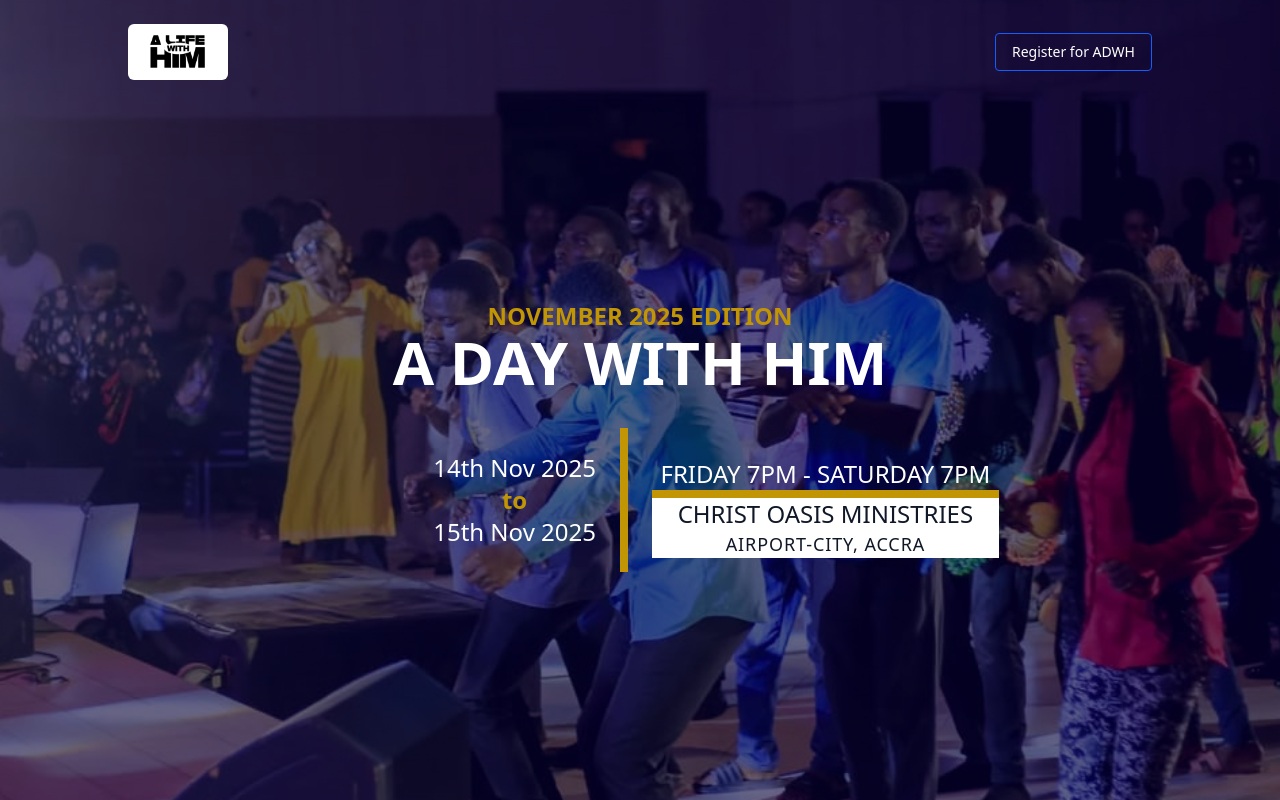
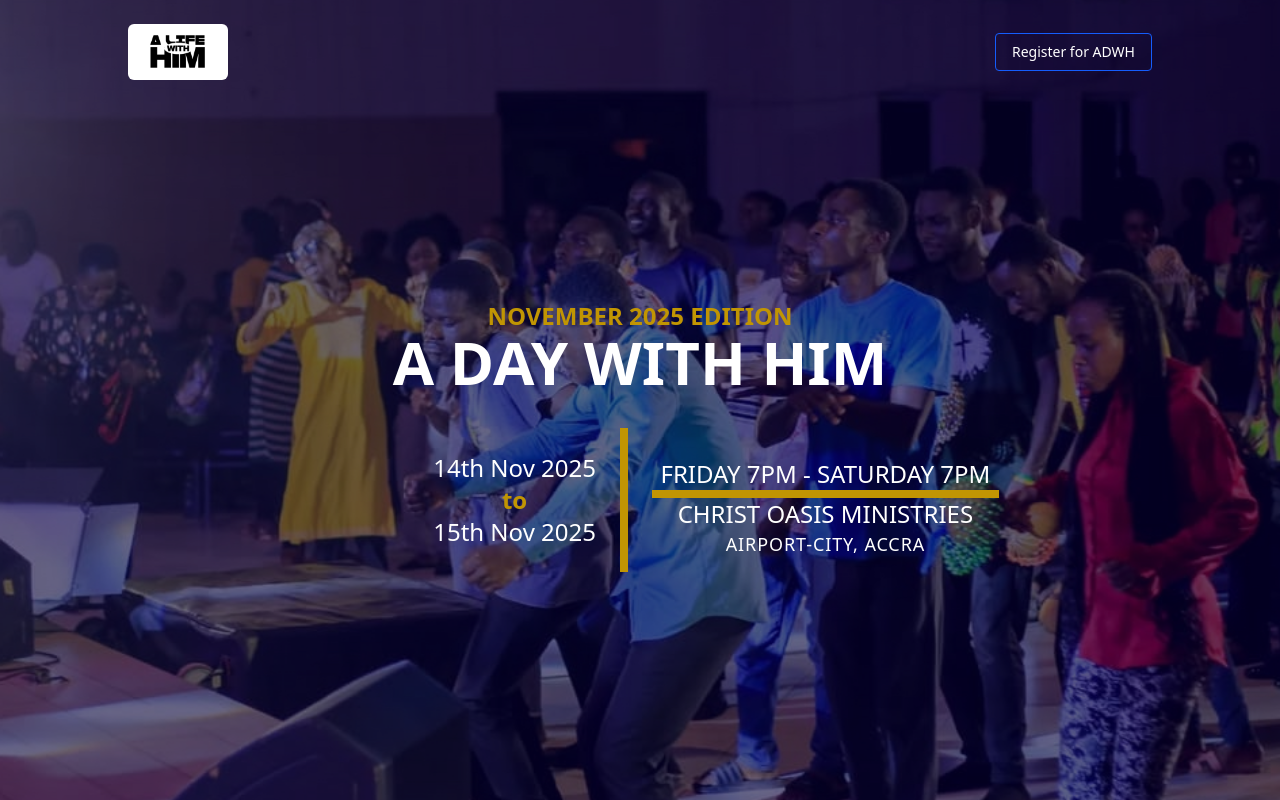
Before and after one commit to theStarkov/dojo-helpdesk, a Next.js app: page / in a window 1280 px wide. Built offline with nearby package versions, Linux system fonts and the light colour scheme.

Commit message:
changed venue text color

```diff
--- a/app/Components/Slider.js
+++ b/app/Components/Slider.js
@@ -154,10 +154,10 @@ export const Slider = () => {
                     </div>
 
                     <div className="border-b-8 border-[#C19503]"></div>
-                    <div className="text-center text-bold text-2xl bg-white text-gray-900">
+                    <div className="text-center text-bold text-2xl text-white">
                       CHRIST OASIS MINISTRIES
                     </div>
-                    <div className="text-center text-bold text-lg tracking-wider bg-white text-gray-900 ">
+                    <div className="text-center text-bold text-lg tracking-wider text-white ">
                      AIRPORT-CITY, ACCRA
                     </div>
                   </div>
@@ -222,10 +222,10 @@ export const Slider = () => {
                     <div className="text-center text-xl text-[#C19503] font-bold">
                       Venue:
                     </div>
-                    <div className="text-center text-bold text-xl bg-white text-gray-700">
+                    <div className="text-center text-bold text-xl text-white">
                       Christ Oasis Ministries
                     </div>
-                    <div className="text-center text-bold text-xl bg-white text-gray-700">
+                    <div className="text-center text-bold text-xl text-white">
                       Airport-City, Accra
                     </div>
                   </div>
```
